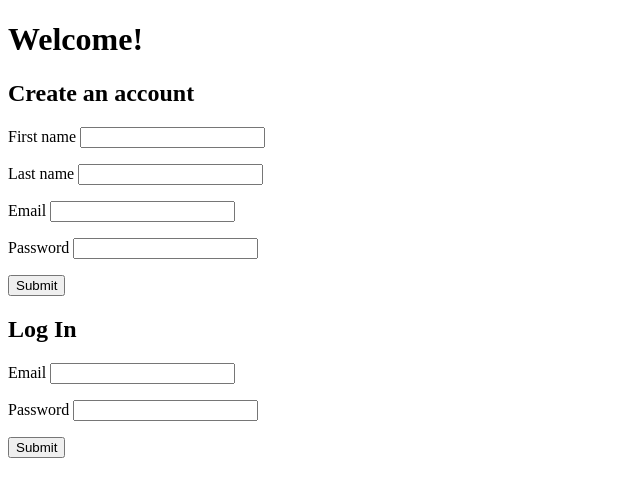
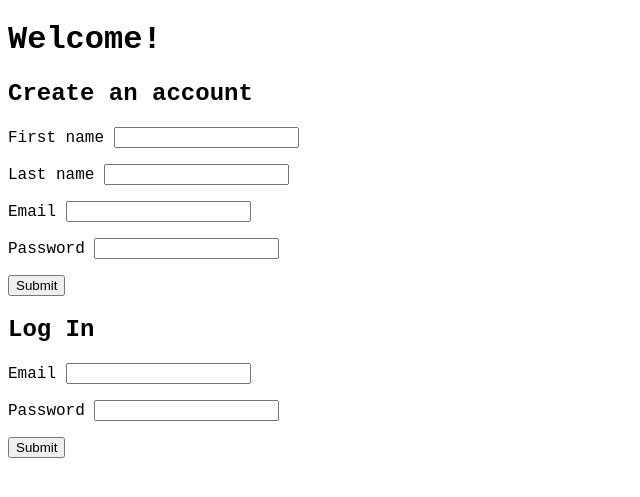
Before and after one commit to mmignola/Hackbright-Capstone-Project, a Flask app: page / in a window 1280 px wide. Shown: the top 497 px of the page, without its empty margins (0-640 px from the left). Run offline with Flask 2, Linux system fonts and the light colour scheme.

Commit message:
got css working

```diff
--- /dev/null
+++ b/static/style.css
@@ -0,0 +1,7 @@
+body {
+    font-family: 'Courier New', Courier, monospace;
+}
+
+h1 {
+    font-size: 32px;
+}
--- a/templates/base.html
+++ b/templates/base.html
@@ -1,14 +1,14 @@
 <!doctype html>
 <html>
   <head>
+    <link rel="stylesheet" href="/static/style.css">
     <meta charset="utf-8">
     <meta name="viewport" content="width=device-width">
     <title>
       {% block title %}{% endblock %}
     </title>
+  </head>
 
-    {% block head %}{% endblock %}
-  </head>
   <body>
     {% for msg in get_flashed_messages() %}
       <p class="flash-msg">
```
Also changed, not shown: 1 other file.
